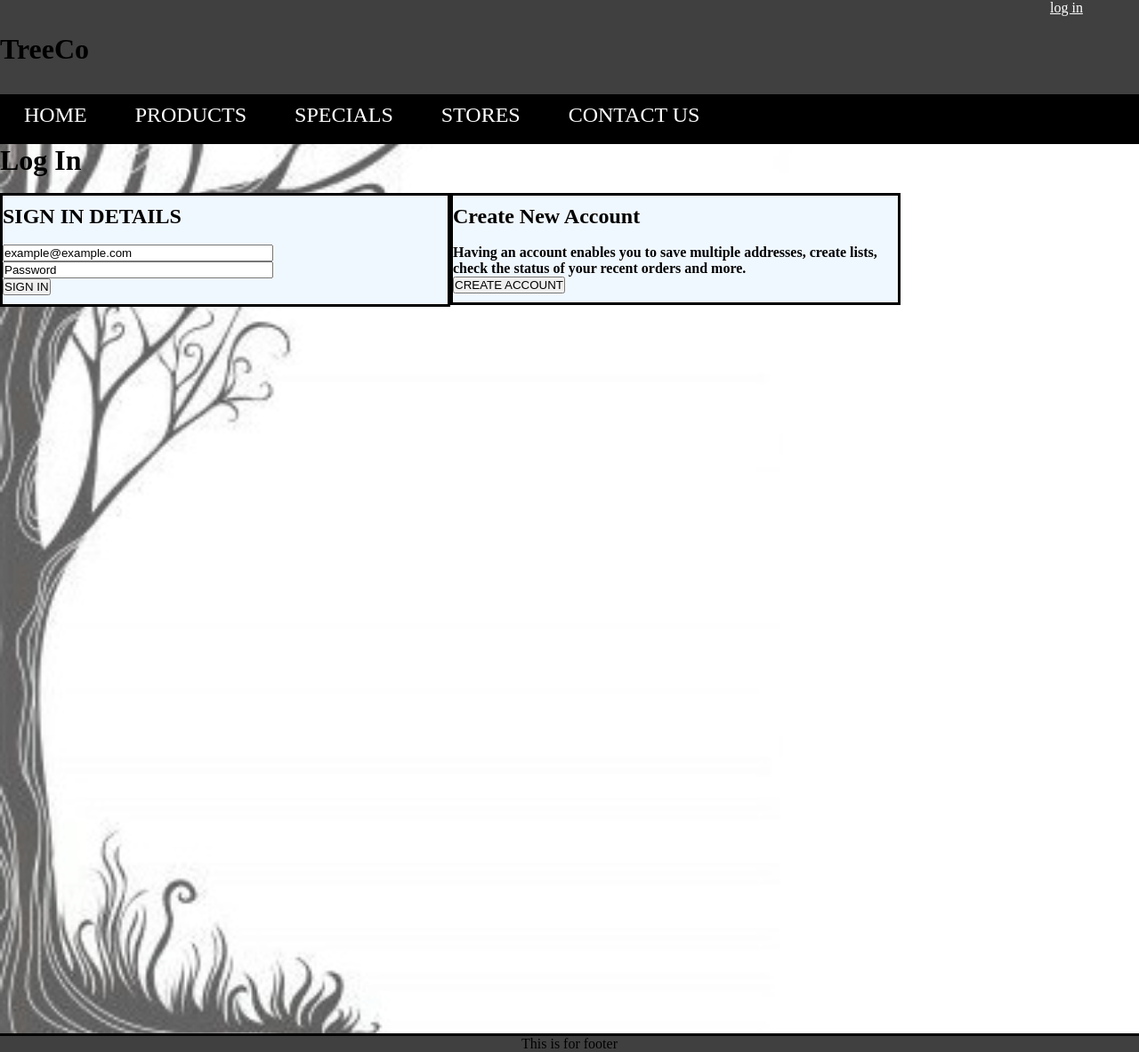
After one commit to rachellee2/PlantATree, a PHP site: page /logIn.html in a window 1280 px wide. The commit adds this page. Shown: the whole page at 89% size. Run offline with PHP 8.4, Linux system fonts and the light colour scheme.

Commit message:
Create Log in page

```diff
--- a/index.html
+++ b/index.html
@@ -19,7 +19,7 @@
             <div class="nav">
                     <ul>
                         <li><a href="index.html">Home</a></li>
-                        <li><a href="product1.html">Products</a></li>
+                        <li><a href="products.html">Products</a></li>
                         <li><a href="special.html">Specials</a></li>
                         <li><a href="stores.html">Stores</a></li>
                         <li><a href="about.html">Contact Us</a></li>
--- /dev/null
+++ b/logIn.html
@@ -0,0 +1,59 @@
+<!DOCTYPE html>
+<html>
+    <head>
+        <title>TreeCo</title>
+        <link rel="stylesheet" type="text/css" href="product.css">
+        <!--<meta name="viewport" content="width=device-width, initial-scale=1.0">-->
+    <body>
+        <div id="container">
+            <header>
+                <!--To Do:
+                Add Navigation bar
+                Add Logo
+                Change Background-->
+                <a href="logIn.html" id="cont11">log in</a>
+
+
+
+                <div class="wrapper1">
+                    <h1><br>TreeCo</h1>
+
+                </div>
+                    <div class="nav">
+                        <ul>
+
+                            <li><a href="index.html">Home</a></li>
+                            <li><a href="products.html">Products</a></li>
+                            <li><a href="special.html">Specials</a></li>
+                            <li><a href="stores.html">Stores</a></li>
+                            <li><a href="about.html">Contact Us</a></li>
+                        </ul>
+                    </div>
+            </div>
+        </header>
+        <div id="main">
+            <h1>Log In</h1>
+            <br>
+            <div id="cont12">
+                <h2>SIGN IN DETAILS</h2>
+                <br>
+                <input id="cont13" type="email" name="email" value="example@example.com"><br>
+                <input id="cont13" type="text" name="text" value="Password">
+                <br>
+                <button>SIGN IN</button>
+            </div>
+            <div id = "cont12">
+                <h2>Create New Account</h2>
+                <br>
+                <h4>Having an account enables you to save multiple addresses, create lists, check the status of your recent orders and more.</h4>
+                <button>CREATE ACCOUNT</button>
+            </div>
+
+        </div>
+
+        <footer>
+            <center>This is for footer</center>
+        </footer>
+    </div>
+</body>
+</html>
--- a/product.css
+++ b/product.css
@@ -126,3 +126,19 @@ li a:hover{
 #cont10{
 	text-align: right;
 }
+#cont11{
+	float:right;
+	width: 100px;
+	color: white;
+}
+#cont12{
+	background-color: aliceblue;
+	border:solid;
+	padding-top:10px;
+	padding-bottom:10px;
+	width:500px;
+	float:left;
+}
+#cont13{
+	width:300px;
+}
--- a/products.html
+++ b/products.html
@@ -11,8 +11,13 @@
                 Add Navigation bar
                 Add Logo
                 Change Background-->
+                <a href="logIn.html" id="cont11">log in</a>
+
+
+
                 <div class="wrapper1">
                     <h1><br>TreeCo</h1>
+
                 </div>
                     <div class="nav">
                         <ul>
```
Also changed, not shown: images/treeLogo2.png (added).
